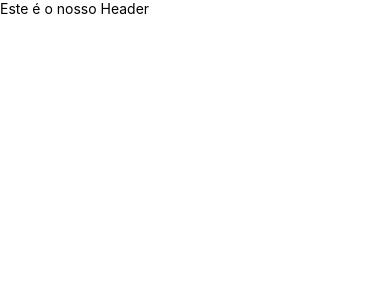
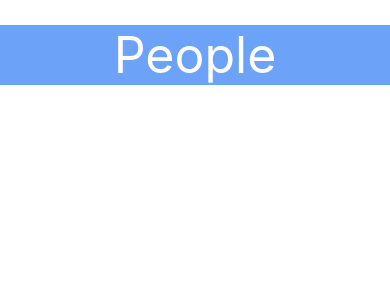
Before and after one commit to vfcruz07/projeto-react-curso-01, a React Native app: screen / in a window 390 px wide. Shown: the top 300 px of the page. Built offline with nearby package versions, Linux system fonts and the light colour scheme.

Commit message:
Aula 46 - Header Style

```diff
--- a/src/components/Header.js
+++ b/src/components/Header.js
@@ -1,10 +1,26 @@
 import React from 'react';
-import {View, Text} from 'react-native';
+import {View, Text, StyleSheet} from 'react-native';
 
 const Header = (props) => (
-    <View>
-        <Text>Este é o nosso Header</Text>
+    <View style={style.container}>
+        <Text style={style.title}>People</Text>
     </View>
 );
 
+const style = StyleSheet.create({
+    container: {
+        marginTop: 25,
+        backgroundColor: '#6ca2f7',
+
+        alignItems:'center',
+        justifyContent:'center',
+    },
+
+    title: {
+        fontSize: 50,
+        color: '#fff',
+    },
+});
+
+
 export default Header;
```
